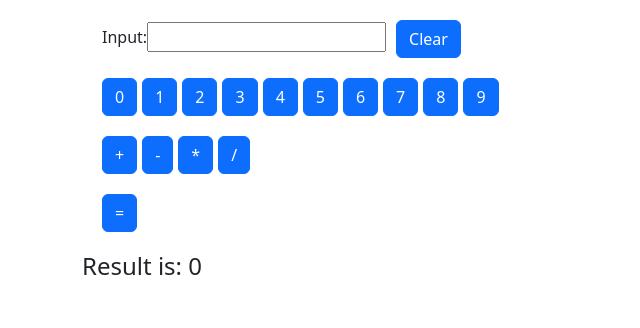
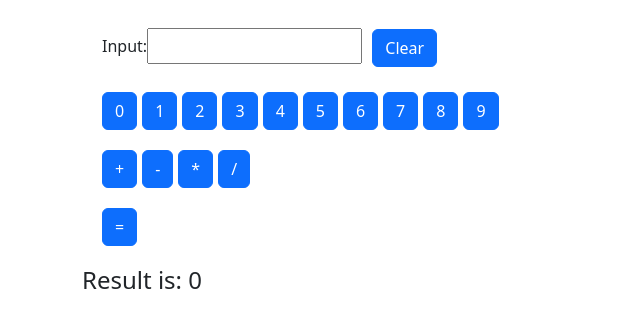
Before and after one commit to SriKavyaVanama/calculator, an Angular app: page /calculator in a window 1280 px wide. Shown: the top 328 px of the page, without its empty margins (0-640 px from the left). Built offline with nearby package versions, Linux system fonts and the light colour scheme.

Commit message:
changed input box

```diff
--- a/src/app/calculator/cal/cal.component.html
+++ b/src/app/calculator/cal/cal.component.html
@@ -3,7 +3,7 @@
     <div class="content">
       <label> Input: </label>
       <input type="text" formControlName="input" />
-      <button class="btn btn-primary btn-left" (click)="onClear()">Clear</button>
+      <button class="btn btn-primary clear-btn" (click)="onClear()">Clear</button>
     </div>
     <div class="content">
       <button
--- a/src/app/calculator/cal/cal.component.scss
+++ b/src/app/calculator/cal/cal.component.scss
@@ -1,12 +1,17 @@
-.calculator{
-    .content{
-        margin: 20px;
-        .btn-number{
-            margin-right: 5px;
-
-        }
-        .btn-left{
-            margin-left: 10px;
-        }
+.calculator {
+  .content {
+    margin: 20px;
+    .btn-number {
+      margin-right: 5px;
     }
+    .clear-btn {
+      margin-left: 10px;
+    }
+  }
+  input {
+    width: 20%;
+    padding: 4px 20px;
+    margin: 8px 0;
+    box-sizing: border-box;
+  }
 }
```
